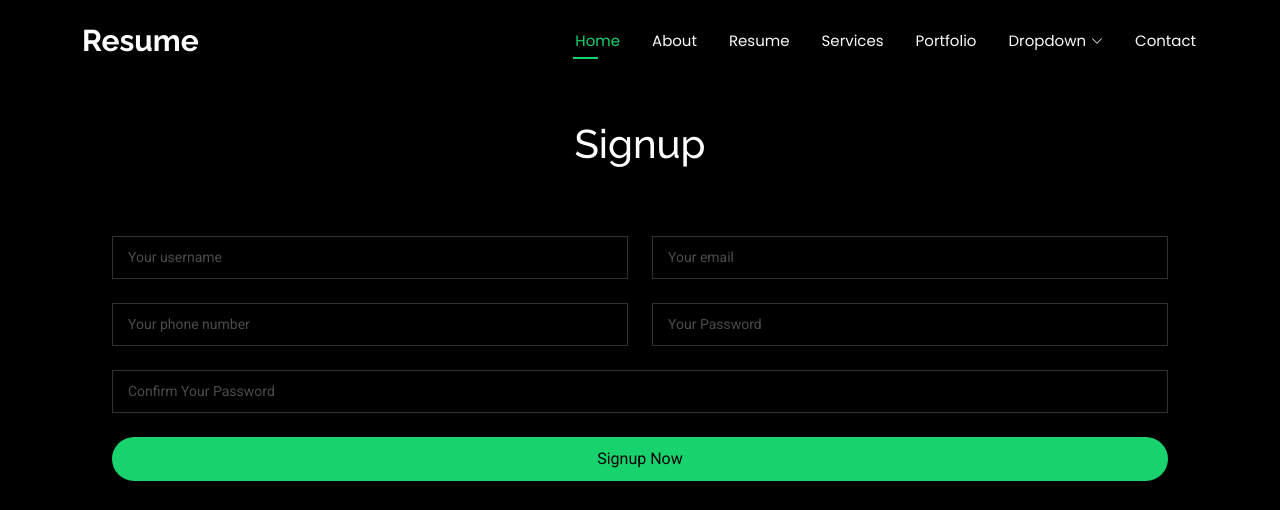
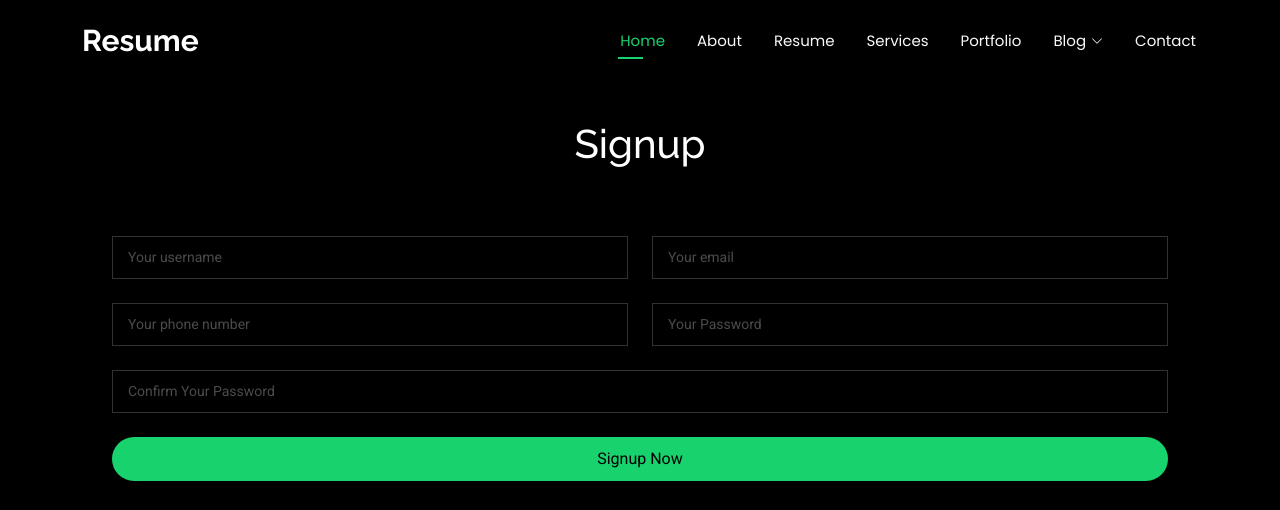
Before and after one commit to faruk950147/live-portfolio, a Django app: page /account/signup/ in a window 1280 px wide. Shown: the top 510 px of the page. Run offline with Django 5.2, Linux system fonts and the light colour scheme; parts of the project's set-up code (start-up, migrations or seed data) failed here and were passed over; some libraries are stand-ins or nearby versions.

Commit message:
I have some changes

```diff
--- a/templates/base.html
+++ b/templates/base.html
@@ -47,21 +47,19 @@
           <li><a href="resume.html">Resume</a></li>
           <li><a href="services.html">Services</a></li>
           <li><a href="portfolio.html">Portfolio</a></li>
-          <li class="dropdown"><a href="#"><span>Dropdown</span> <i class="bi bi-chevron-down toggle-dropdown"></i></a>
+          <li class="dropdown"><a href="#"><span>Blog</span> <i class="bi bi-chevron-down toggle-dropdown"></i></a>
             <ul>
-              <li><a href="#">Dropdown 1</a></li>
-              <li class="dropdown"><a href="#"><span>Deep Dropdown</span> <i class="bi bi-chevron-down toggle-dropdown"></i></a>
+              <li><a href="#">Account</a></li>
+              <li><a href="{% url "logout" %}">Logout</a></li>
+              <li class="dropdown"><a href="#"><span>Programming</span> <i class="bi bi-chevron-down toggle-dropdown"></i></a>
                 <ul>
-                  <li><a href="#">Deep Dropdown 1</a></li>
-                  <li><a href="#">Deep Dropdown 2</a></li>
-                  <li><a href="#">Deep Dropdown 3</a></li>
-                  <li><a href="#">Deep Dropdown 4</a></li>
-                  <li><a href="#">Deep Dropdown 5</a></li>
+                  <li><a href="#">PYTHON</a></li>
+                  <li><a href="#">DJANGO</a></li>
+                  <li><a href="#">DRF</a></li>
+                  <li><a href="#">FAST API</a></li>
+                  <li><a href="#">ML</a></li>
                 </ul>
               </li>
-              <li><a href="#">Dropdown 2</a></li>
-              <li><a href="#">Dropdown 3</a></li>
-              <li><a href="#">Dropdown 4</a></li>
             </ul>
           </li>
           <li><a href="contact.html">Contact</a></li>
```
